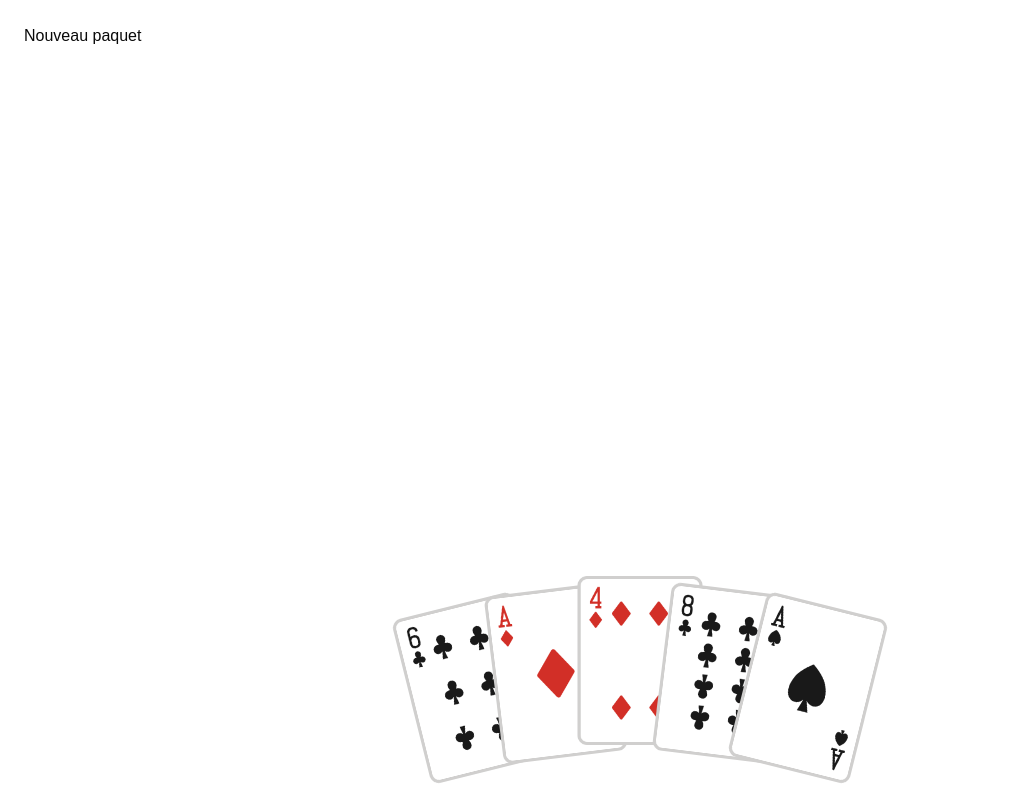
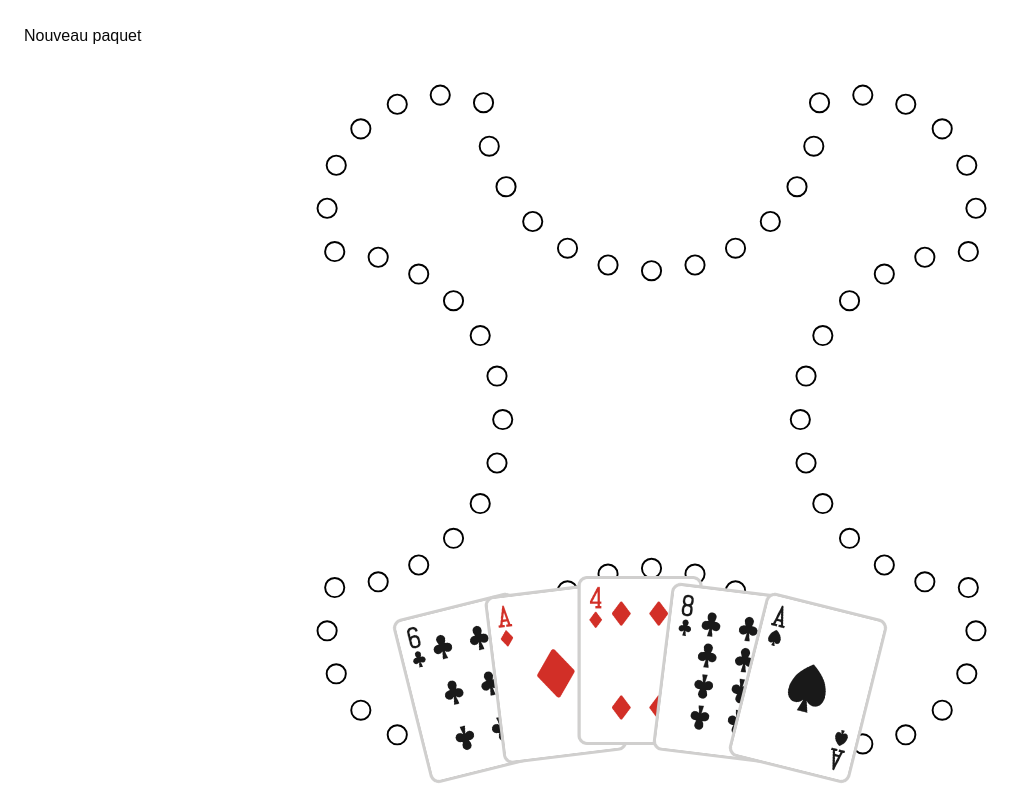
Before and after one commit to nar10dis/toc_game_online, a Next.js app in the folder frontend/: page / in a window 1280 px wide. Shown: the whole page, without its empty margins (0-1025 px from the left). Built offline with nearby package versions, Linux system fonts and the light colour scheme.

Commit message:
Added an animation for board display + Added a div for board and deck

```diff
--- a/frontend/src/pages/game/Board.tsx
+++ b/frontend/src/pages/game/Board.tsx
@@ -1,5 +1,6 @@
 import { TestCircle } from "../shapes/TestCircle";
 import { Circle } from "../shapes/Circle";
+import { motion } from "motion/react";
 
 const BOARD_SIZE = 1500;
 
@@ -78,27 +79,39 @@ export function computeCoordsFromIndex({ index, boardSize = BOARD_SIZE }) {
   return rotate(local, arm, g.c);
 }
 
-export function Board({ size = 1500, boardSize = BOARD_SIZE }) {
+export function Board({boardSize = BOARD_SIZE}) {
   const cells = Array.from({ length: TOTAL_CELLS }, (_, i) => i);
 
   return (
-    <svg viewBox={`0 0 ${boardSize} ${boardSize}`} style={{ width: size, height: size }}>
-      <rect x={0} y={0} width={boardSize} height={boardSize} fill="white" />
+    <svg viewBox={`0 0 ${boardSize} ${boardSize}`} style={{
+      width: "90vmin",
+      height: "auto",
+      display: "block"
+    }}>
+      {/*<rect x={0} y={0} width={boardSize} height={boardSize} fill="white" />*/}
       {cells.map((i) => {
         const { x, y } = computeCoordsFromIndex({ index: i, boardSize });
         return (
-          <Circle
-            key={i}
-            r={20}
-            cx={x}
-            cy={y}
-            fill="none"
-            stroke="black"
-            strokeWidth={4}
-            label={i + 1}
-          />
+            <motion.g
+                key={i}
+                initial={{ opacity: 0, scale: 0, }}
+                animate={{ opacity: 1, scale: 1, }}
+                transition={{ delay: i * 0.02, type: "spring", stiffness: 400, damping: 20, }}
+                style={{ transformOrigin: `${x}px ${y}px`, }}>
+              <Circle r={20} cx={x} cy={y} fill="none" stroke="black" strokeWidth={4} />
+            </motion.g>
         );
       })}
     </svg>
   );
 }
+// <Circle
+//   key={i}
+//   r={20}
+//   cx={x}
+//   cy={y}
+//   fill="none"
+//   stroke="black"
+//   strokeWidth={4}
+//   label={i + 1}
+// />
--- a/frontend/src/pages/index.tsx
+++ b/frontend/src/pages/index.tsx
@@ -5,6 +5,7 @@ import { Geist, Geist_Mono } from "next/font/google";
 import { CardTable } from "@/components/game/CardTable";
 import { usePlayerHand } from "@/hooks/usePlayerHand";
 import { useViewportSize } from "@/hooks/useViewportSize";
+import {Board} from "@/pages/game/Board";
 
 const geistSans = Geist({ variable: "--font-geist-sans", subsets: ["latin"] });
 const geistMono = Geist_Mono({ variable: "--font-geist-mono", subsets: ["latin"] });
@@ -30,6 +31,11 @@ export default function Home() {
 
       {isDeckEmpty && <h1>Deck is empty!</h1>}
 
+      <div style={{
+        display: "flex",
+        justifyContent: "center",
+        alignItems: "center",
+      }}>
         <CardTable
             cardsInHand={cardsInHand}
             playedCards={playedCards}
@@ -38,6 +44,9 @@ export default function Home() {
             onPlayCard={playCard}
             onPlayedCardArrived={finishPlayingCard}
         />
+
+        <Board />
+      </div>
     </main>
   );
 }
```
Lines whose indentation alone changed are shown as unchanged.
